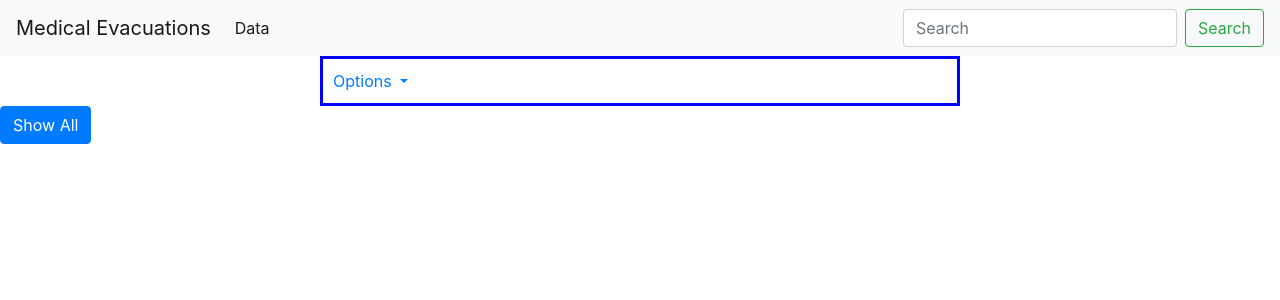
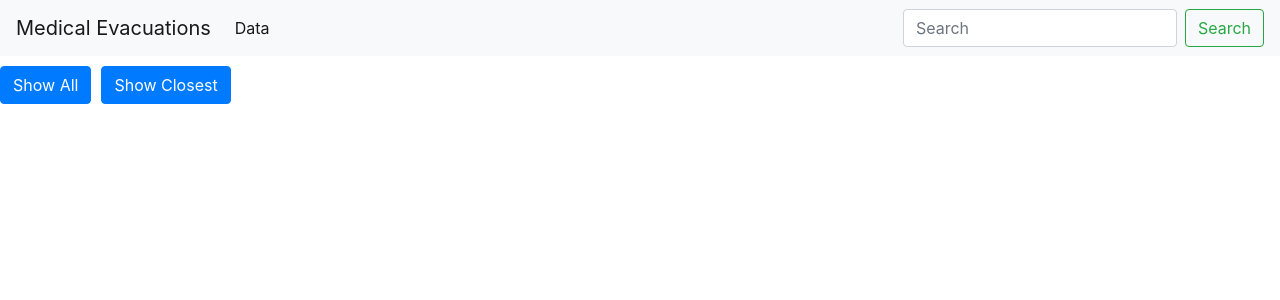
Before and after one commit to Ali-Kazmi/medicalevac, an Angular app: page / in a window 1280 px wide. Shown: the top 300 px of the page. Built offline with nearby package versions, Linux system fonts and the light colour scheme.

Commit message:
removed options bar, made space for a closest component

```diff
--- a/src/app/app.component.html
+++ b/src/app/app.component.html
@@ -1,3 +1,3 @@
 <app-title-bar></app-title-bar>
-<app-options-bar></app-options-bar>
 <app-output-table></app-output-table>
+<app-closest></app-closest>
--- a/src/app/app.module.ts
+++ b/src/app/app.module.ts
@@ -3,16 +3,16 @@ import { NgModule } from '@angular/core';
 
 import { AppRoutingModule } from './app-routing.module';
 import { AppComponent } from './app.component';
-import { OptionsBarComponent } from './components/options-bar/options-bar.component';
 import { TitleBarComponent } from './components/title-bar/title-bar.component';
 import { OutputTableComponent } from './components/output-table/output-table.component';
+import { ClosestComponent } from './components/closest/closest.component';
 
 @NgModule({
   declarations: [
     AppComponent,
-    OptionsBarComponent,
     TitleBarComponent,
-    OutputTableComponent
+    OutputTableComponent,
+    ClosestComponent
   ],
   imports: [
     BrowserModule,
--- /dev/null
+++ b/src/app/components/closest/closest.component.css
@@ -0,0 +1,3 @@
+.btn{
+    margin: 10px;
+}
--- /dev/null
+++ b/src/app/components/closest/closest.component.html
@@ -0,0 +1,19 @@
+<button (click)="toggleCollapse()" class="btn btn-primary"> Show Closest</button>
+
+<div *ngIf="!isCollapsed">
+
+<table class="table">
+    <thead>
+        <th *ngFor = "let column of headers">
+            {{column}}
+          </th>
+    </thead>
+    <tbody>
+        <tr *ngFor = "let row of lz">
+            <td *ngFor = "let column of headers">
+              {{row[column]}}
+            </td>
+          </tr>
+    </tbody>
+  </table>
+</div>
--- /dev/null
+++ b/src/app/components/closest/closest.component.ts
@@ -0,0 +1,28 @@
+import { Component, OnInit } from '@angular/core';
+import {LandingZones} from "../../LandingZoneData";
+
+@Component({
+  selector: 'app-closest',
+  templateUrl: './closest.component.html',
+  styleUrls: ['./closest.component.css']
+})
+export class ClosestComponent implements OnInit {
+  headers;
+  lz;
+  isCollapsed : boolean=true;
+  hideInput:boolean=true;
+  inputValue;
+  constructor() {
+    this.headers = ["id", "name", "elevation", "slopeRoll", "slopePitch","lat","long"];
+    this.lz=LandingZones;
+  }
+
+
+  toggleCollapse(){
+    this.isCollapsed=!this.isCollapsed;
+  }
+
+  ngOnInit(): void {
+  }
+
+}
--- a/src/app/components/options-bar/options-bar.component.css
+++ /dev/null
@@ -1,13 +0,0 @@
-.nav-link{
-    margin: auto;
-    width: 50%;
-    border: 3px solid blue;
-    padding: 10px;
-}
-
-.dropdown-menu,.dropdown-item{
-    margin: auto;
-    width: 50%;
-    border: 1px solid blue;
-    padding: 10px;
-}
--- a/src/app/components/options-bar/options-bar.component.html
+++ /dev/null
@@ -1,8 +0,0 @@
-<a class="nav-link dropdown-toggle" href="#" id="navbarDropdown" role="button" data-toggle="dropdown" aria-haspopup="true" aria-expanded="false">
-    Options
-  </a>
-  <div class="dropdown-menu" aria-labelledby="Latitude to Longitude">
-    <a class="dropdown-item" href="#">Action</a>
-    <a class="dropdown-item" href="#">Another action</a>
-    <a class="dropdown-item" href="#">Something else here</a>
-  </div>
--- a/src/app/components/options-bar/options-bar.component.ts
+++ /dev/null
@@ -1,15 +0,0 @@
-import { Component, OnInit } from '@angular/core';
-
-@Component({
-  selector: 'app-options-bar',
-  templateUrl: './options-bar.component.html',
-  styleUrls: ['./options-bar.component.css']
-})
-export class OptionsBarComponent implements OnInit {
-
-  constructor() { }
-
-  ngOnInit(): void {
-  }
-
-}
```
Also changed, not shown: 1 other file (tests, documents, lock files or other folders).
